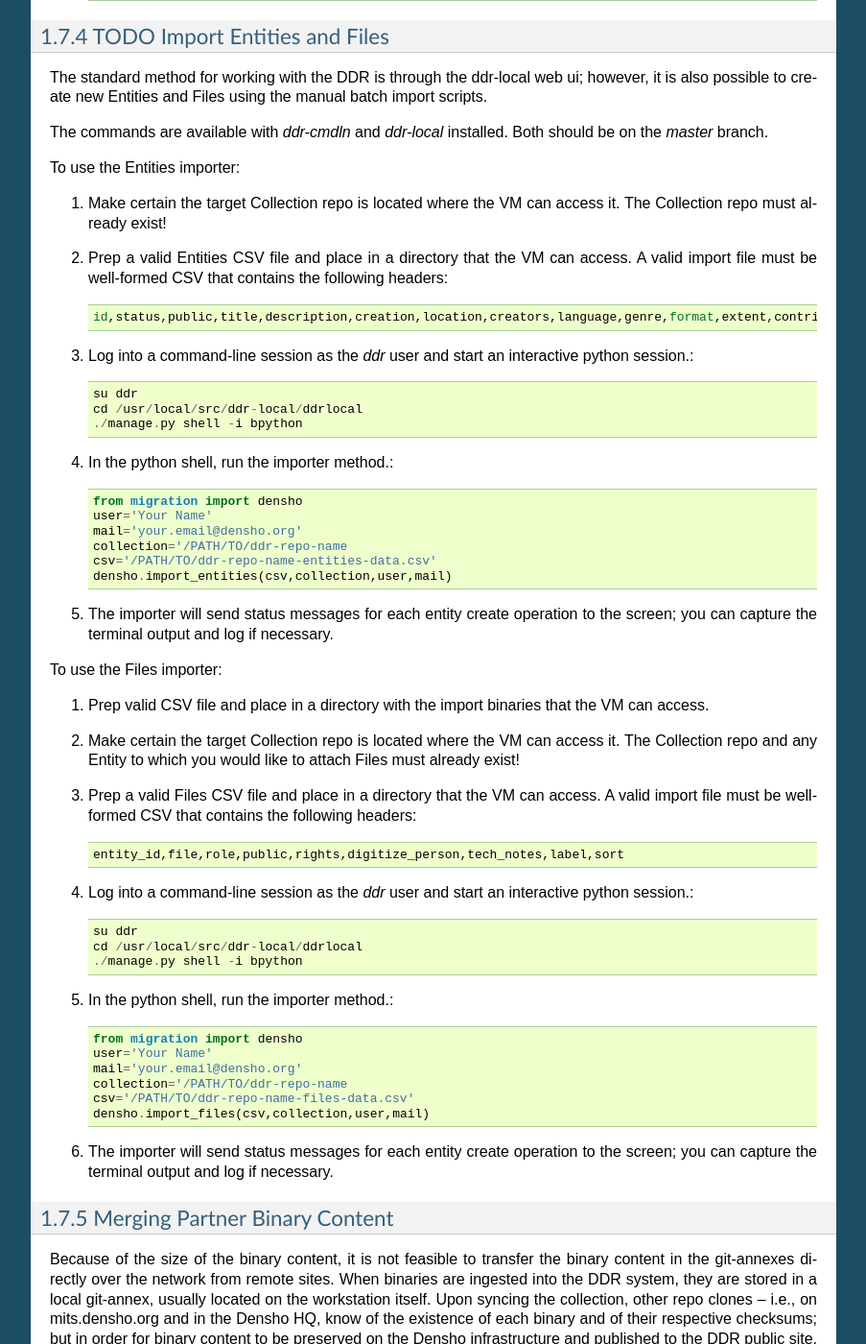
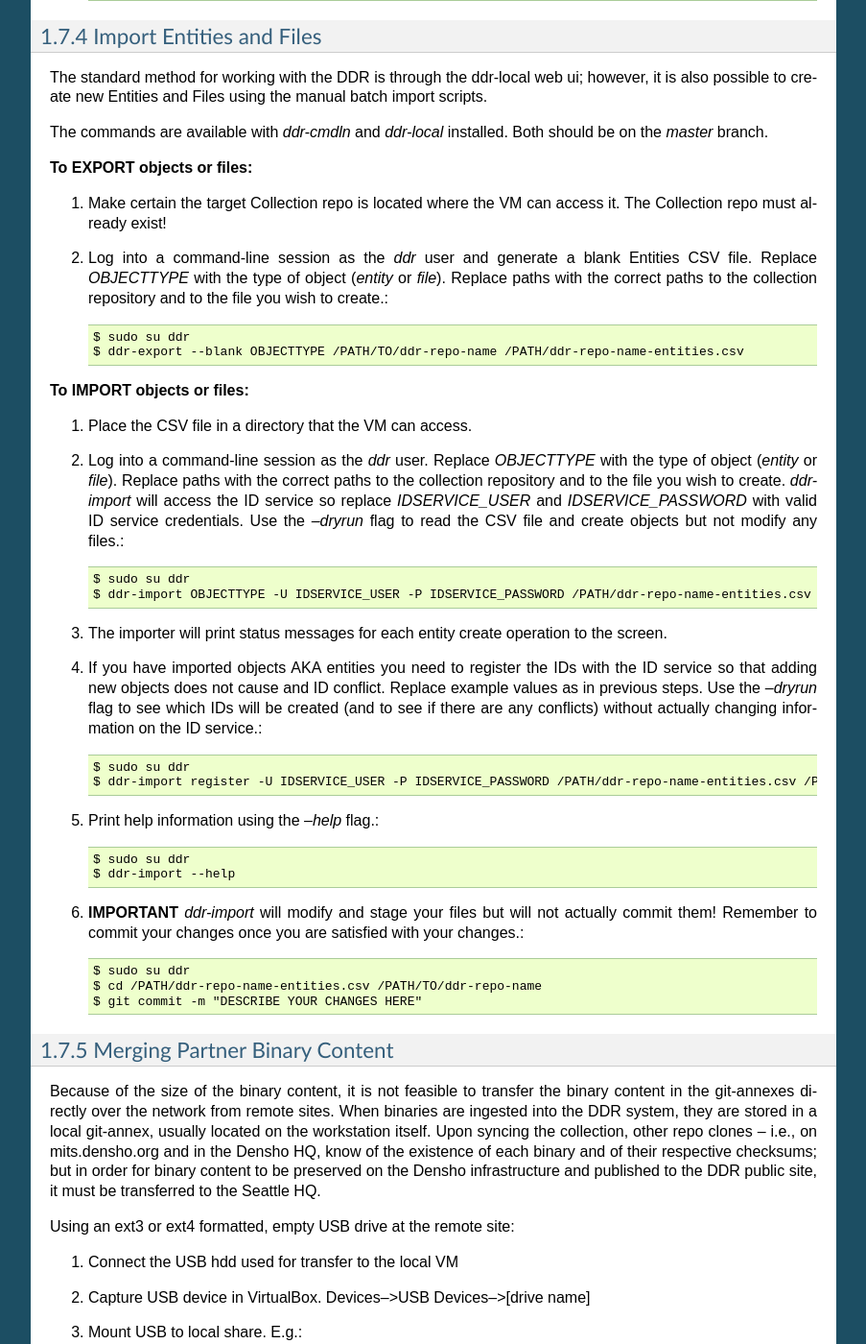
Before and after one commit to denshoproject/ddr-manual, a Sphinx documentation site: the page built from source/admins/workflows.rst, in a window 1280 px wide and 1400 px high, scrolled down 6713 px. Shown: the whole window at 96% size, without its empty margins (198-1101 px from the left). Built offline with Sphinx 7.4.7, drawn with Linux system fonts in a browser that asks for light colours; some of the changed text lies outside the part shown.

Commit message:
Revised CSV export and import workflows.

```diff
--- a/source/admins/workflows.rst
+++ b/source/admins/workflows.rst
@@ -319,61 +319,47 @@ To clone an existing Collection:
       --dest /var/www/media/ddr/REPO-ORG-CID
 
 
-TODO Import Entities and Files
+Import Entities and Files
 --------------------
 
 The standard method for working with the DDR is through the ddr-local web ui; however, it is also possible to create new Entities and Files using the manual batch import scripts.
 
 The commands are available with `ddr-cmdln` and `ddr-local` installed. Both should be on the `master` branch.
 
-To use the Entities importer:
+**To EXPORT objects or files:**
 
 #. Make certain the target Collection repo is located where the VM can access it. The Collection repo must already exist!
-#. Prep a valid Entities CSV file and place in a directory that the VM can access. A valid import file must be well-formed CSV that contains the following headers::
+#. Log into a command-line session as the `ddr` user and generate a blank Entities CSV file.  Replace `OBJECTTYPE` with the type of object (`entity` or `file`).  Replace paths with the correct paths to the collection repository and to the file you wish to create.::
 
-    id,status,public,title,description,creation,location,creators,language,genre,format,extent,contributors,alternate_id,digitize_person,digitize_organization,credit,topics,persons,facilities,parent,rights,rights_statement,notes
+    $ sudo su ddr
+    $ ddr-export --blank OBJECTTYPE /PATH/TO/ddr-repo-name /PATH/ddr-repo-name-entities.csv
 
-#. Log into a command-line session as the `ddr` user and start an interactive python session.::
+**To IMPORT objects or files:**
 
-    su ddr
-    cd /usr/local/src/ddr-local/ddrlocal
-    ./manage.py shell -i bpython
+#. Place the CSV file in a directory that the VM can access.
+#. Log into a command-line session as the `ddr` user.  Replace `OBJECTTYPE` with the type of object (`entity` or `file`).  Replace paths with the correct paths to the collection repository and to the file you wish to create.  `ddr-import` will access the ID service so replace `IDSERVICE_USER` and `IDSERVICE_PASSWORD` with valid ID service credentials.  Use the `--dryrun` flag to read the CSV file and create objects but not modify any files.::
 
-#. In the python shell, run the importer method.::
+    $ sudo su ddr
+    $ ddr-import OBJECTTYPE -U IDSERVICE_USER -P IDSERVICE_PASSWORD /PATH/ddr-repo-name-entities.csv /PATH/TO/ddr-repo-name
 
-    from migration import densho
-    user='Your Name'
-    mail='your.email@densho.org'
-    collection='/PATH/TO/ddr-repo-name
-    csv='/PATH/TO/ddr-repo-name-entities-data.csv'
-    densho.import_entities(csv,collection,user,mail)
+#. The importer will print status messages for each entity create operation to the screen.
 
-#. The importer will send status messages for each entity create operation to the screen; you can capture the terminal output and log if necessary.
+#. If you have imported objects AKA entities you need to register the IDs with the ID service so that adding new objects does not cause and ID conflict.  Replace example values as in previous steps.  Use the `--dryrun` flag to see which IDs will be created (and to see if there are any conflicts) without actually changing information on the ID service.::
 
-To use the Files importer:
+    $ sudo su ddr
+    $ ddr-import register -U IDSERVICE_USER -P IDSERVICE_PASSWORD /PATH/ddr-repo-name-entities.csv /PATH/TO/ddr-repo-name
 
-#. Prep valid CSV file and place in a directory with the import binaries that the VM can access.
-#. Make certain the target Collection repo is located where the VM can access it. The Collection repo and any Entity to which you would like to attach Files must already exist!
-#. Prep a valid Files CSV file and place in a directory that the VM can access. A valid import file must be well-formed CSV that contains the following headers: ::
+#. Print help information using the `--help` flag.::
 
-    entity_id,file,role,public,rights,digitize_person,tech_notes,label,sort
+    $ sudo su ddr
+    $ ddr-import --help
 
-#. Log into a command-line session as the `ddr` user and start an interactive python session.::
+#. **IMPORTANT** `ddr-import` will modify and stage your files but will not actually commit them!  Remember to commit your changes once you are satisfied with your changes.::
 
-    su ddr
-    cd /usr/local/src/ddr-local/ddrlocal
-    ./manage.py shell -i bpython
+    $ sudo su ddr
+    $ cd /PATH/ddr-repo-name-entities.csv /PATH/TO/ddr-repo-name
+    $ git commit -m "DESCRIBE YOUR CHANGES HERE"
 
-#. In the python shell, run the importer method.::
-
-    from migration import densho
-    user='Your Name'
-    mail='your.email@densho.org'
-    collection='/PATH/TO/ddr-repo-name
-    csv='/PATH/TO/ddr-repo-name-files-data.csv'
-    densho.import_files(csv,collection,user,mail)
-
-#. The importer will send status messages for each entity create operation to the screen; you can capture the terminal output and log if necessary.
 
 Merging Partner Binary Content
 -------------------------------------------
```
